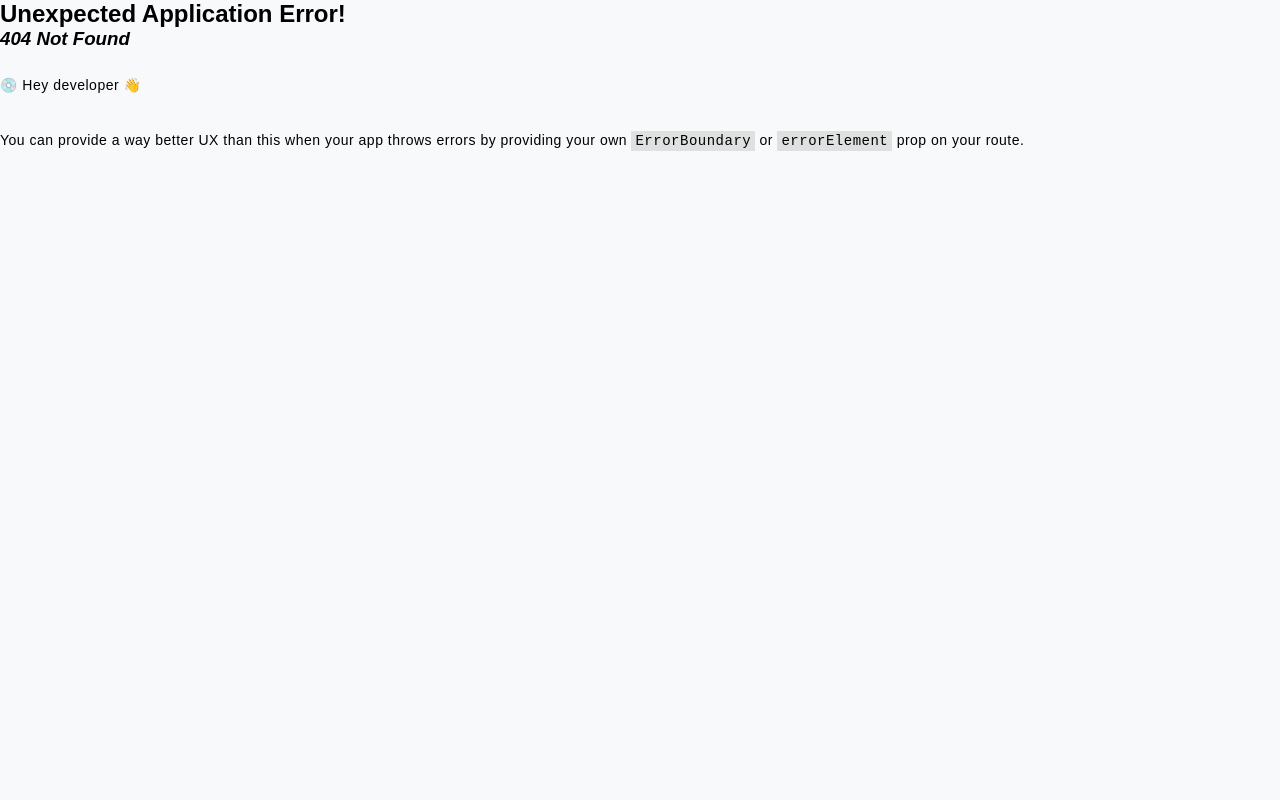
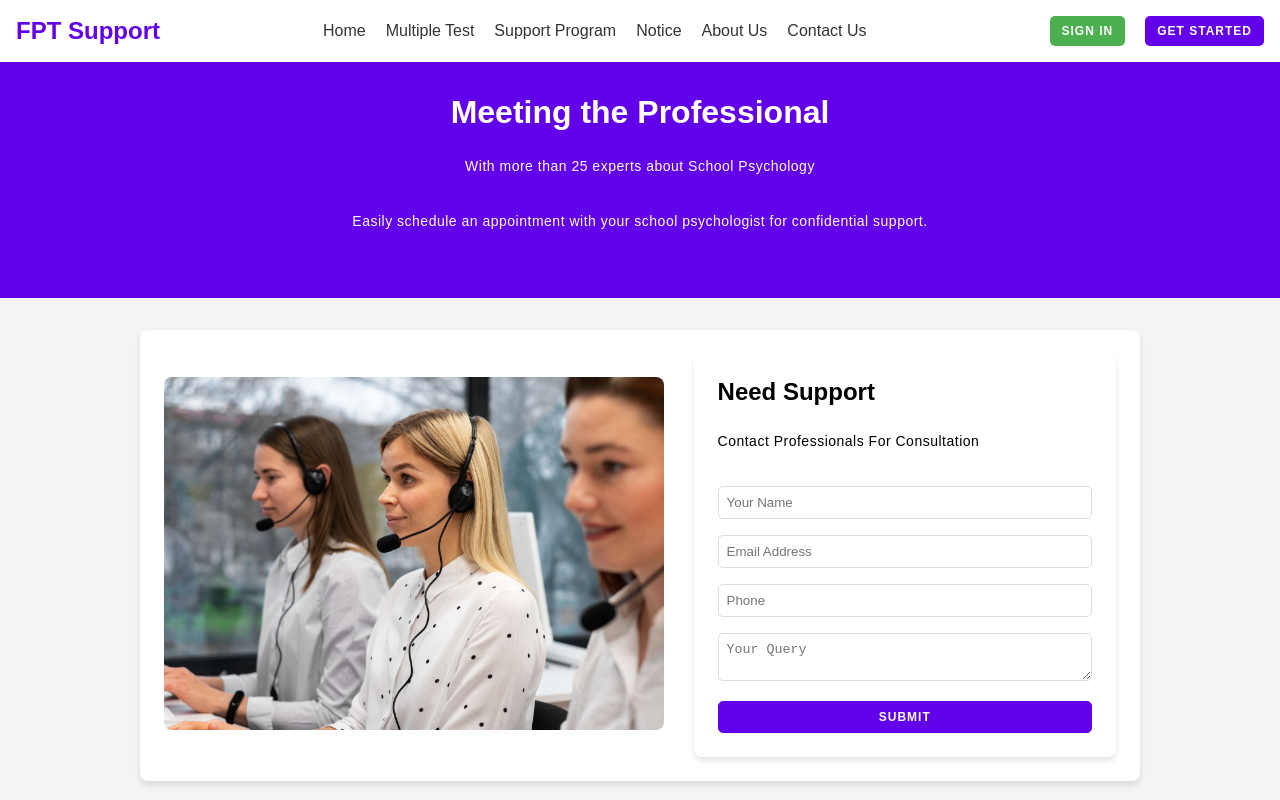
Before and after one commit to ThisIsLAK/Health-Consultant-System, a React (Vite) app in the folder FE/: page /contact in a window 1280 px wide. Before the commit this address had no page. Shown: the top 800 px of the page. Built offline with nearby package versions, Linux system fonts and the light colour scheme; the HTML template or start-up script is replaced by a standard one.

Commit message:
Create ContactUs page

```diff
--- a/FE/src/App.jsx
+++ b/FE/src/App.jsx
@@ -5,6 +5,7 @@ import { createBrowserRouter, RouterProvider, Navigate } from 'react-router-dom'
 import LoginSignup from './pages/login/LoginSignup';
 import Homepage from './pages/student/Homepage';
 import UserProfile from './pages/student/UserProfile';
+import ContactUs from './pages/student/ContactUs';
 
 const router = createBrowserRouter([
   {
@@ -18,6 +19,10 @@ const router = createBrowserRouter([
   {
     path: "/profile",
     element: <UserProfile />,
+  },
+  {
+    path: "/contact",
+    element: <ContactUs />,
   }
 ]);
 
--- a/FE/src/pages/components/homepage/Navbar.jsx
+++ b/FE/src/pages/components/homepage/Navbar.jsx
@@ -9,7 +9,7 @@ const Navbar = () => (
             <a href="#">Support Program</a>
             <a href="#">Notice</a>
             <a href="#">About Us</a>
-            <a href="#">Contact Us</a>
+            <a href="/contact">Contact Us</a>
         </div>
         <div className="navbar-actions">
             <button className="btn-signin">Sign In</button>
--- /dev/null
+++ b/FE/src/pages/student/ContactUs.css
@@ -0,0 +1,66 @@
+/* Contact Us Page Styles */
+.contact-container {
+    background-color: #f3f4f6;
+    min-height: 100vh;
+    display: flex;
+    flex-direction: column;
+    align-items: center;
+  }
+
+  .contact-header {
+    background-color: #6200ea;
+    color: white;
+    width: 100%;
+    text-align: center;
+    padding: 2rem;
+  }
+
+  .contact-content {
+    display: flex;
+    flex-direction: row;
+    justify-content: space-between;
+    align-items: center;
+    background-color: white;
+    box-shadow: 0 4px 6px rgba(0, 0, 0, 0.1);
+    border-radius: 8px;
+    padding: 1.5rem;
+    max-width: 1000px;
+    width: 100%;
+    margin-top: 2rem;
+  }
+
+  .contact-image {
+    width: 100%;
+    border-radius: 8px;
+    margin-right: 30px;
+  }
+
+  .contact-form {
+    background-color: white;
+    padding: 1.5rem;
+    border-radius: 8px;
+    box-shadow: 0 4px 6px rgba(0, 0, 0, 0.1);
+    width: 80%;
+  }
+
+  .contact-form input,
+  .contact-form textarea {
+    width: 100%;
+    padding: 0.5rem;
+    border: 1px solid #ddd;
+    border-radius: 5px;
+    margin-bottom: 1rem;
+  }
+
+  .contact-form button {
+    background-color: #6200ea;
+    color: white;
+    padding: 0.5rem;
+    border-radius: 5px;
+    width: 100%;
+    cursor: pointer;
+  }
+
+  .contact-form button:hover {
+    background-color: #4b00b4;
+  }
--- /dev/null
+++ b/FE/src/pages/student/ContactUs.jsx
@@ -0,0 +1,38 @@
+import React from "react";
+import "./ContactUs.css";
+import Support from "../../pages/components/image/Support.jpg";
+import Footer from "../components/homepage/Footer";
+import Navbar from "../components/homepage/Navbar";
+
+
+const ContactUs = () => (
+    <div>
+        <Navbar/>
+        <div className="contact-container">
+            <div className="contact-header">
+                <h1 className="text-4xl font-bold">Meeting the Professional</h1>
+                <p className="mt-2">With more than 25 experts about School Psychology</p>
+                <p>Easily schedule an appointment with your school psychologist for confidential support.</p>
+            </div>
+            <div className="contact-content">
+                <div className="contact-image">
+                    <img src={Support} alt="Support Team" className="contact-image" />
+                </div>
+                <div className="contact-form">
+                    <h2 className="text-xl font-bold">Need Support</h2>
+                    <p className="text-gray-600 text-sm">Contact Professionals For Consultation</p>
+                    <form className="mt-4 space-y-4">
+                        <input type="text" placeholder="Your Name" className="form-input" />
+                        <input type="email" placeholder="Email Address" className="form-input" />
+                        <input type="text" placeholder="Phone" className="form-input" />
+                        <textarea placeholder="Your Query" className="form-input"></textarea>
+                        <button className="form-button">Submit</button>
+                    </form>
+                </div>
+            </div>
+        </div>
+        <Footer/>
+    </div>
+);
+
+export default ContactUs;
```
Also changed, not shown: FE/src/pages/components/image/Support.jpg (added).
